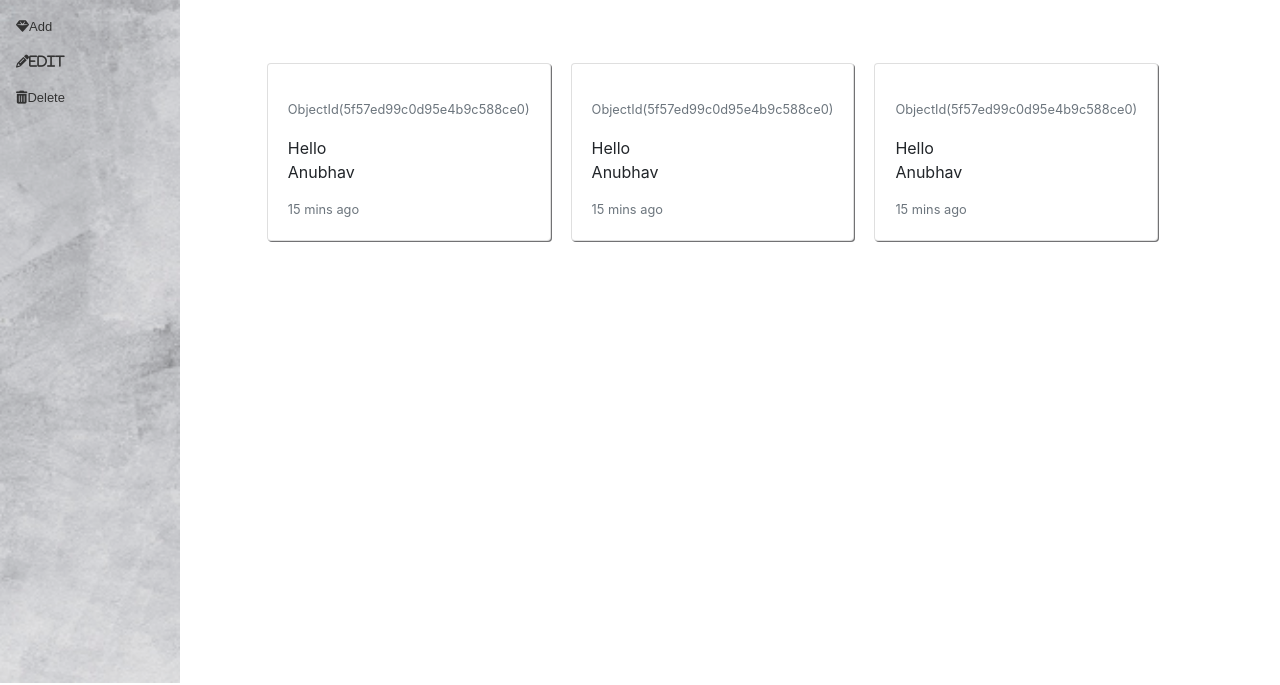
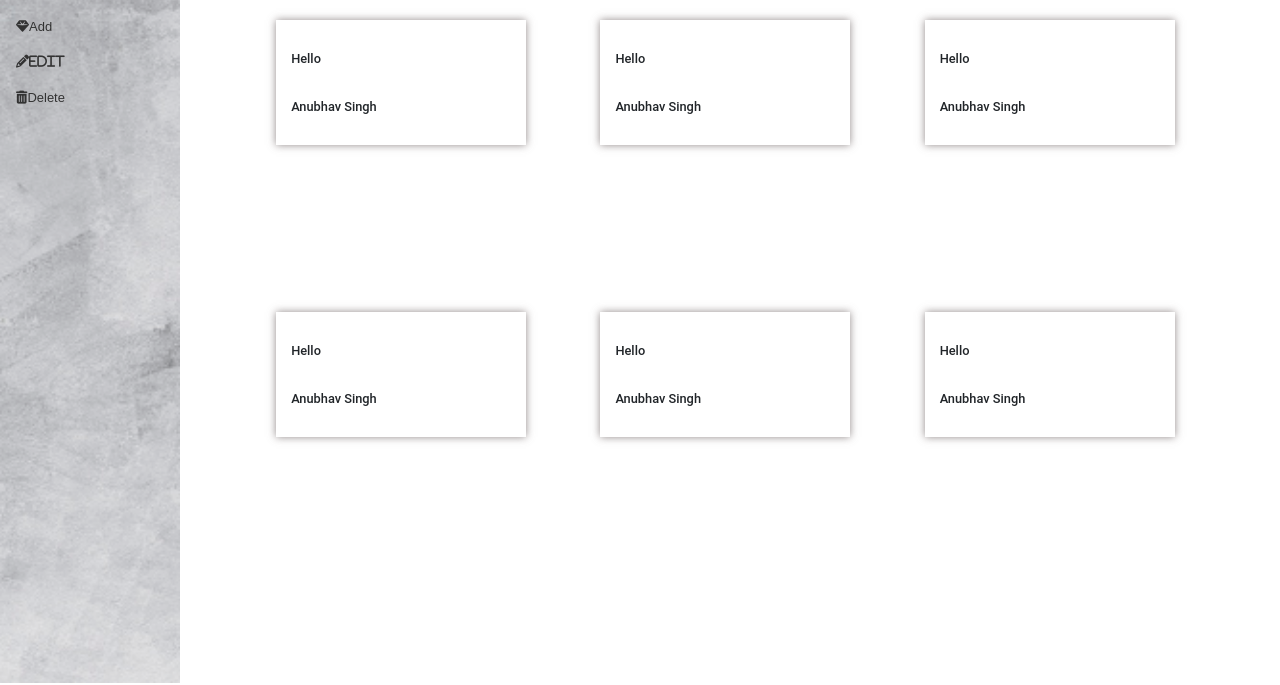
Before and after one commit to anubhav230/GreetingAppFrontend, a plain HTML site: page src/index.html in a window 1280 px wide. Shown: the part 115-800 px from the top of the page. Drawn offline with nearby package versions, Linux system fonts and the light colour scheme.

Commit message:
ADDED: javaScript for loop to display data from an array

```diff
--- a/css/style.css
+++ b/css/style.css
@@ -97,7 +97,7 @@ h2{
     width: 100%;
     height: 100%;
     overflow: auto;
-    background-color: rgba(2, 2, 2, 0.4);
+    background-color: rgba(3, 2, 2);
 }
 
 .modal-content{
@@ -105,3 +105,41 @@ h2{
     color: rgb(2, 2, 2);
     background-color: rgb(139, 209, 241);
 }
+
+
+.message-content-box {
+    display: flex;
+    word-wrap: break-word;
+    flex-direction: column;
+    justify-content: space-evenly;
+    border: 1px solid black;
+    box-shadow: 0px 0px 8px 0px rgba(107, 95, 95, 0.733);
+    font-family: 'Roboto', sans-serif;
+    border: none;
+    outline: none;
+    /* margin: 3px;; */
+    padding-left:15px ;
+    margin-right: 10px;;
+    height: 125px;
+    width:250px;
+    margin-bottom: 15px;
+    font-size:.8rem;
+    font-weight: 500;
+    transition:2s;
+  /* line-height:1rem; */
+}
+
+.list-of-greeting {
+    padding-top: 15px;
+    position: relative;
+    left:5%;
+    height: 75vh;
+    float: left;
+    display: flex;
+    width: 76%;
+    flex-direction: row;
+    justify-content: space-around;
+    flex-wrap: wrap;
+    flex-basis: 33.333333%;
+    font-family: 'Roboto', sans-serif;
+  }
--- /dev/null
+++ b/js/App.js
@@ -0,0 +1,47 @@
+let list = [
+    {
+        message:"Hello",
+        name: "Anubhav Singh"
+
+    },
+    {
+        message:"Hello",
+        name: "Anubhav Singh"
+    },
+    {
+        message:"Hello",
+        name: "Anubhav Singh"
+    },
+    {
+        message:"Hello",
+        name: "Anubhav Singh"
+    },
+    {
+        message:"Hello",
+        name: "Anubhav Singh"
+    },
+    {
+        message:"Hello",
+        name: "Anubhav Singh"
+    }
+]
+
+let listOfContent = document.querySelector(".list-of-greeting");
+// console.log(listOfContent);
+let box = document.createElement("div");
+for(let i = 0; i< list.length; i++){
+    let messageContent = document.createElement("div");
+    messageContent.className = "message-content-box";
+    let name = document.createElement("div");
+    name.className = "name-div";
+    name.innerText = list[i].name;
+    let message = document.createElement("div");
+    message.className = "message-div";
+    message.innerText = list[i].message;
+    let time = document.createElement("div");
+    time.className = "time-div";
+    time.innerText = "15 min ago"
+    messageContent.appendChild(message);
+    messageContent.appendChild(name);
+    listOfContent.appendChild(messageContent);
+};
--- a/src/index.html
+++ b/src/index.html
@@ -1,7 +1,8 @@
 <!DOCTYPE html>
-<html lang="en">
+<html class="no-js">
     <head>
-      <meta charset="UTF-8">
+      <meta charset="UTF-8" />
+      <meta http-equiv="X-UA-Compatible" content="IE=edge" />
       <meta name="viewport" content="width=device-width, initial-scale=1.0">
       <link rel="stylesheet" href="https://stackpath.bootstrapcdn.com/bootstrap/4.5.2/css/bootstrap.min.css" integrity="sha384-JcKb8q3iqJ61gNV9KGb8thSsNjpSL0n8PARn9HuZOnIxN0hoP+VmmDGMN5t9UJ0Z" crossorigin="anonymous">
       <script src="https://code.jquery.com/jquery-3.5.1.slim.min.js" integrity="sha384-DfXdz2htPH0lsSSs5nCTpuj/zy4C+OGpamoFVy38MVBnE+IbbVYUew+OrCXaRkfj" crossorigin="anonymous"></script>
@@ -64,7 +65,7 @@
                 <form>
                   <div>
                     <label><i class="fa fa-user"></i> FirstName</label>
-                    <input type="text" name="" id="textbox" class="form-control">
+                    <input type="text" name="" id="textbox" class="form-control" required>
                   </div>
 
                   <div>
@@ -110,33 +111,7 @@
     </div>
 
     <h2>Basic panels layout</h2>
-    <div class="card">
-      <div class="card-body">
-        <p class="card-text"><small class="text-muted">ObjectId(5f57ed99c0d95e4b9c588ce0)</small></p>
-        <span class="card-title">Hello</span>
-        <br>
-        <span class="card-text">Anubhav</span>
-        <p class="card-text"><small class="text-muted">15 mins ago</small></p>
-      </div>
-    </div>
-    <div class="card">
-      <div class="card-body">
-        <p class="card-text"><small class="text-muted">ObjectId(5f57ed99c0d95e4b9c588ce0)</small></p>
-        <span class="card-title">Hello</span>
-        <br>
-        <span class="card-text">Anubhav</span>
-        <p class="card-text"><small class="text-muted">15 mins ago</small></p>
-      </div>
-    </div>
-    <div class="card">
-      <div class="card-body">
-        <p class="card-text"><small class="text-muted">ObjectId(5f57ed99c0d95e4b9c588ce0)</small></p>
-        <span class="card-title">Hello</span>
-        <br>
-        <span class="card-text">Anubhav</span>
-        <p class="card-text"><small class="text-muted">15 mins ago</small></p>
-      </div>
-    </div>
-
+    <div class="list-of-greeting" id="messages-list"></div>
+    <script src="../js/App.js" async defer></script>
   </body>
 </html>
```
